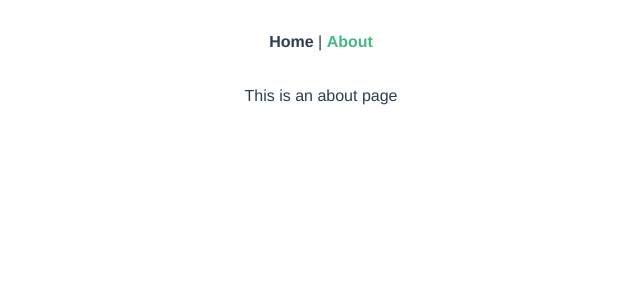
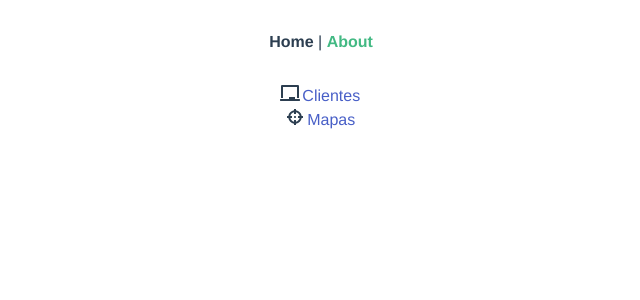
Before and after one commit to MFISPBrain/practica_puwic, a Vue app: page /about in a window 1280 px wide. Shown: the top 300 px of the page, without its empty margins (319-959 px from the left). Built offline with nearby package versions, Linux system fonts and the light colour scheme.

Commit message:
probando

```diff
--- a/public/index.html
+++ b/public/index.html
@@ -6,9 +6,10 @@
     <meta name="viewport" content="width=device-width,initial-scale=1.0">
     <meta name="viewport" content="width=device-width, initial-scale=1">
     <link rel="icon" href="<%= BASE_URL %>favicon.ico">
+    <script defer src="https://use.fontawesome.com/releases/v5.14.0/js/all.js"></script>
     <title><%= htmlWebpackPlugin.options.title %></title>
   </head>
-  <script defer src="https://use.fontawesome.com/releases/v5.14.0/js/all.js"></script>
+
   <body>
     <noscript>
       <strong>We're sorry but <%= htmlWebpackPlugin.options.title %> doesn't work properly without JavaScript enabled. Please enable it to continue.</strong>
--- a/src/views/About.vue
+++ b/src/views/About.vue
@@ -1,5 +1,27 @@
 <template>
-  <div class="about">
-    <h1>This is an about page</h1>
-  </div>
+
+
+         <ul >
+                        <li>
+                              <span class="icon is-small is-left">
+                                <i class="fas fa-chalkboard"></i>
+                                </span>
+                              <span><a>
+                                Clientes</a>
+                            </span>
+                        </li>
+                        <li >
+                          <span class="icon is-small is-left">
+                                <i class="fas fa-crosshairs"></i>
+                            </span>
+                            <span><a>
+                                Mapas</a>
+                            </span>
+                        </li>
+                </ul>
+
+
+
+
+
 </template>
```
Also changed, not shown: 1 other file (tests, documents, lock files or other folders).
